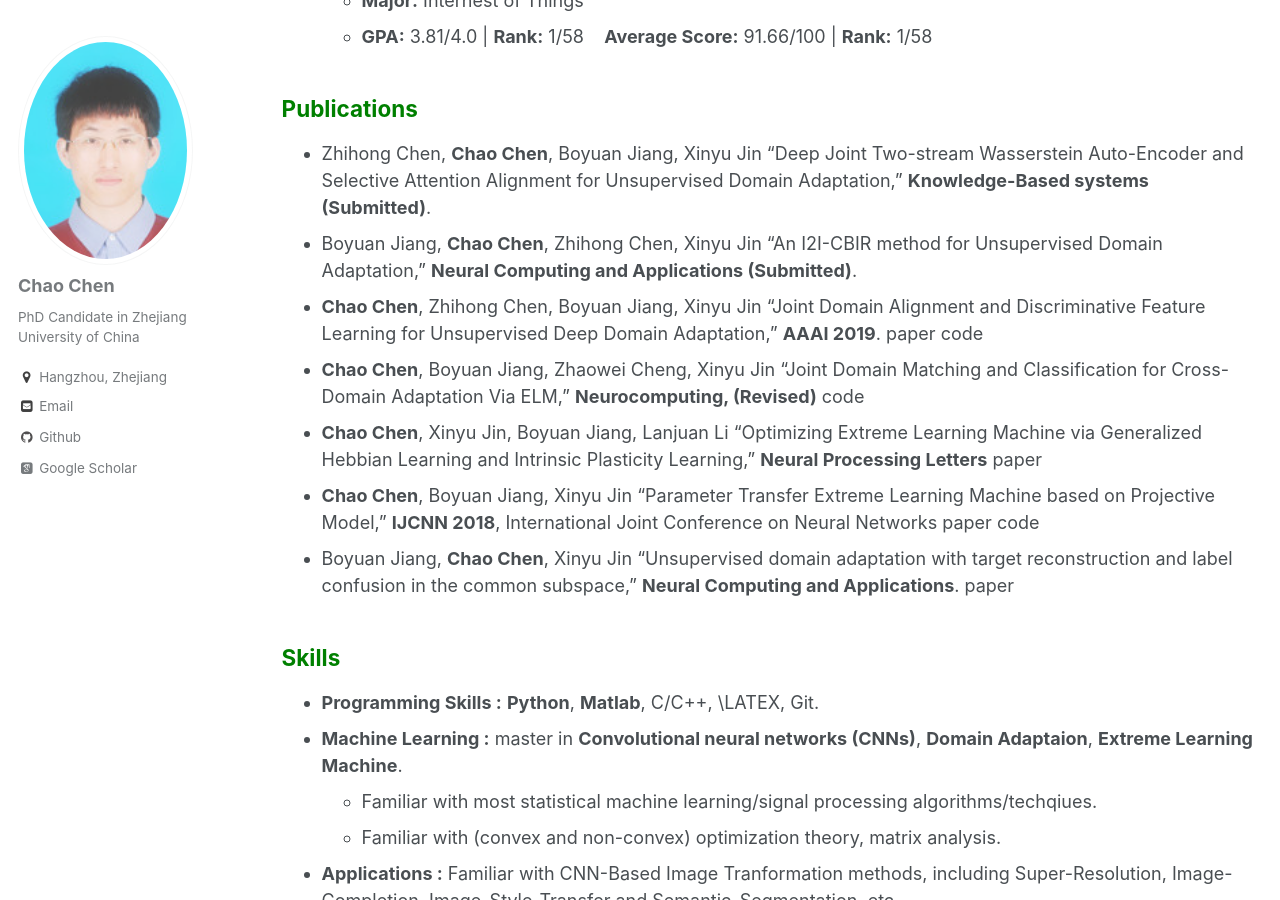
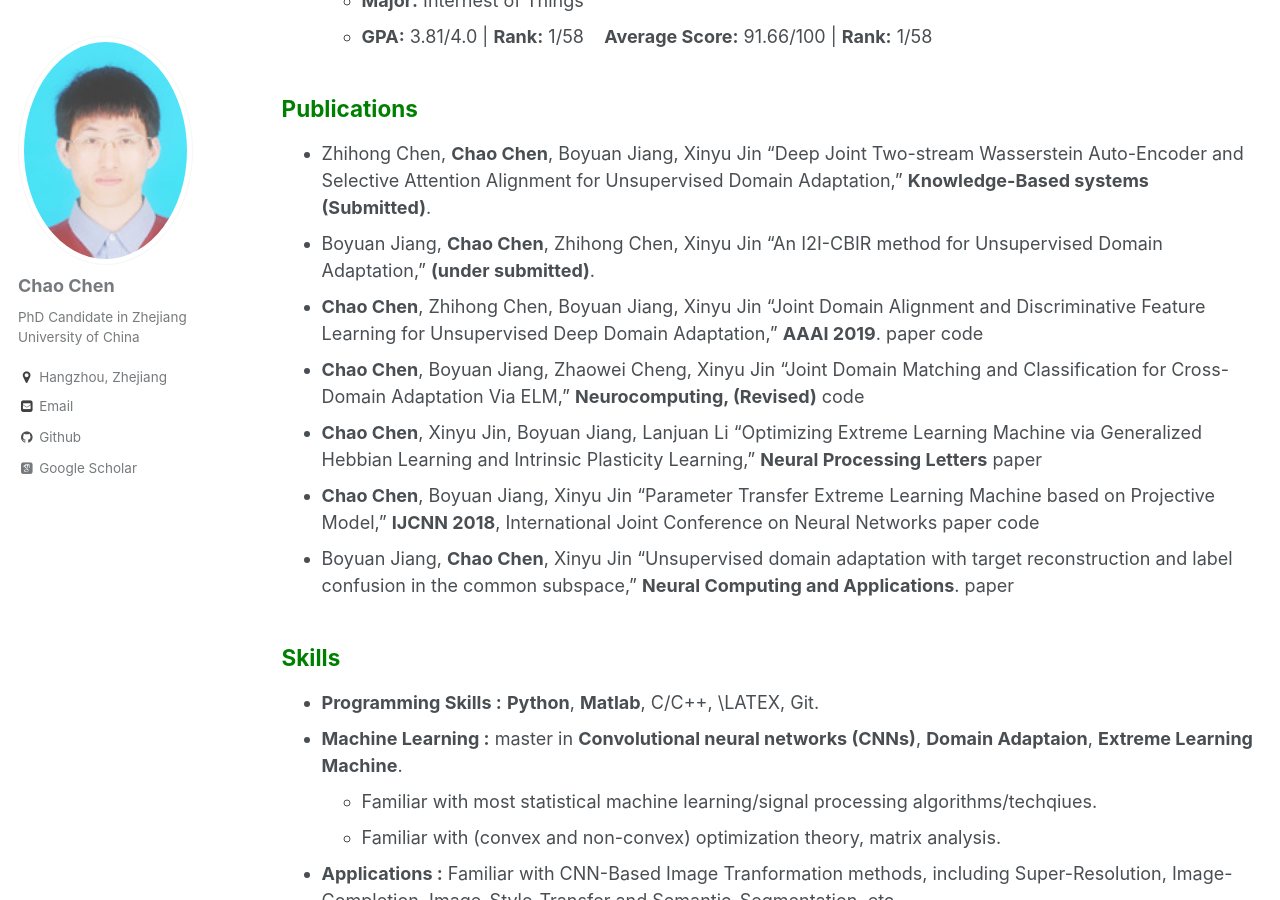
Before and after one commit to chenchao666/chenchao666.github.io, a Jekyll site: the page built from _pages/cv.md, in a window 1280 px wide and 900 px high, scrolled down 694 px. Built offline with Jekyll 4.4.1, drawn with Linux system fonts in a browser that asks for light colours; some web fonts are replaced.

Commit message:
Update cv.md

```diff
--- a/_pages/cv.md
+++ b/_pages/cv.md
@@ -24,7 +24,7 @@ My research interests cover a range of issues : **Statistics and Optimization**,
 ## <span style="color: green"> Publications </span>
 * Zhihong Chen, **Chao Chen**, Boyuan Jiang, Xinyu Jin “Deep Joint Two-stream Wasserstein Auto-Encoder and Selective Attention
 Alignment for Unsupervised Domain Adaptation,” **Knowledge-Based systems (Submitted)**.
-* Boyuan Jiang, **Chao Chen**, Zhihong Chen, Xinyu Jin “An I2I-CBIR method for Unsupervised Domain Adaptation,” **Neural Computing and Applications (Submitted)**.
+* Boyuan Jiang, **Chao Chen**, Zhihong Chen, Xinyu Jin “An I2I-CBIR method for Unsupervised Domain Adaptation,” **(under submitted)**.
 * **Chao Chen**, Zhihong Chen, Boyuan Jiang, Xinyu Jin “Joint Domain Alignment and Discriminative Feature Learning for Unsupervised Deep Domain Adaptation,” **AAAI 2019**. [paper](https://arxiv.org/abs/1808.09347) [code](https://github.com/chenchao666/JDDA-Master)
 * **Chao Chen**, Boyuan Jiang, Zhaowei Cheng, Xinyu Jin “Joint Domain Matching and Classification for Cross-Domain Adaptation Via ELM,” **Neurocomputing, (Revised)** [code](https://github.com/chenchao666/JDMC)
 * **Chao Chen**, Xinyu Jin, Boyuan Jiang, Lanjuan Li “Optimizing Extreme Learning Machine via Generalized Hebbian Learning
```
